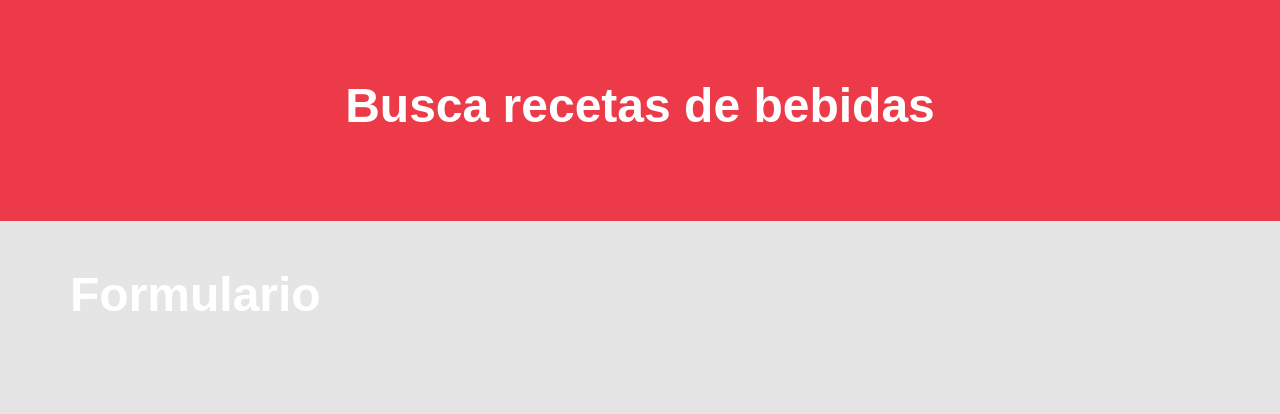
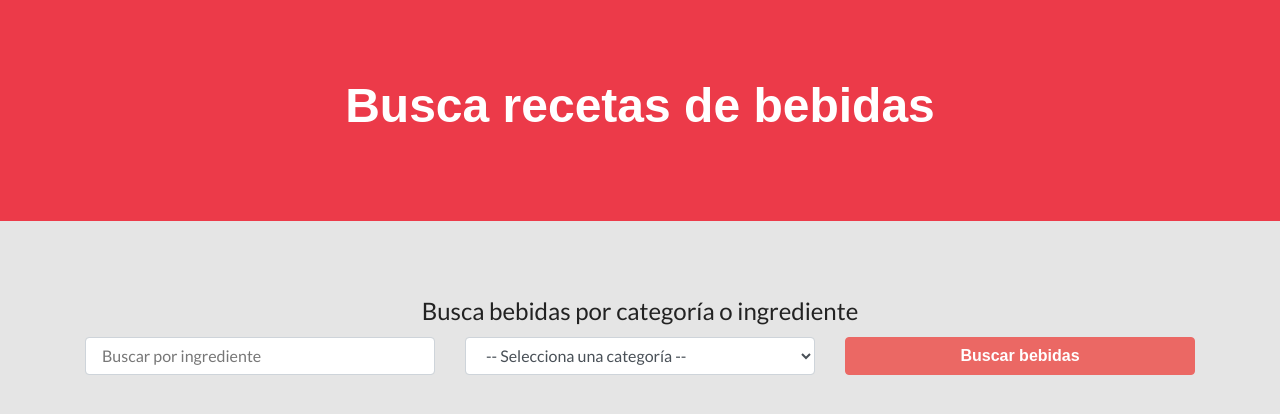
Before and after one commit to JessicaMelero/bebidas, a React (Create React App) app: page / in a window 1280 px wide. Shown: the top 414 px of the page. Built offline with nearby package versions, Linux system fonts and the light colour scheme; a web font is replaced by a local one.

Commit message:
Creado formulario

```diff
--- a/src/components/Formulario.js
+++ b/src/components/Formulario.js
@@ -1,7 +1,37 @@
 import React from 'react';
 const Formulario = ({}) => {
   return (
-    <h1>Formulario</h1>
+    <form className="col-12 mt-4">
+      <fieldset className="text-center">
+        <legend>Busca bebidas por categoría o ingrediente</legend>
+      </fieldset>
+      <div className="row">
+        <div className="col-md-4">
+          <input
+            name="nombre"
+            className="form-control"
+            type="text"
+            placeholder="Buscar por ingrediente"
+          />
+        </div>
+        <div className="col-md-4">
+          <select
+            className="form-control"
+            name="categoria"
+          >
+            <option value="">-- Selecciona una categoría --</option>
+          </select>
+        </div>
+
+        <div className="col-md-4">
+          <input
+            type="submit"
+            className="btn btn-block btn-primary"
+            value="Buscar bebidas"
+          />
+        </div>
+      </div>
+    </form>
   );
 }
 
```
